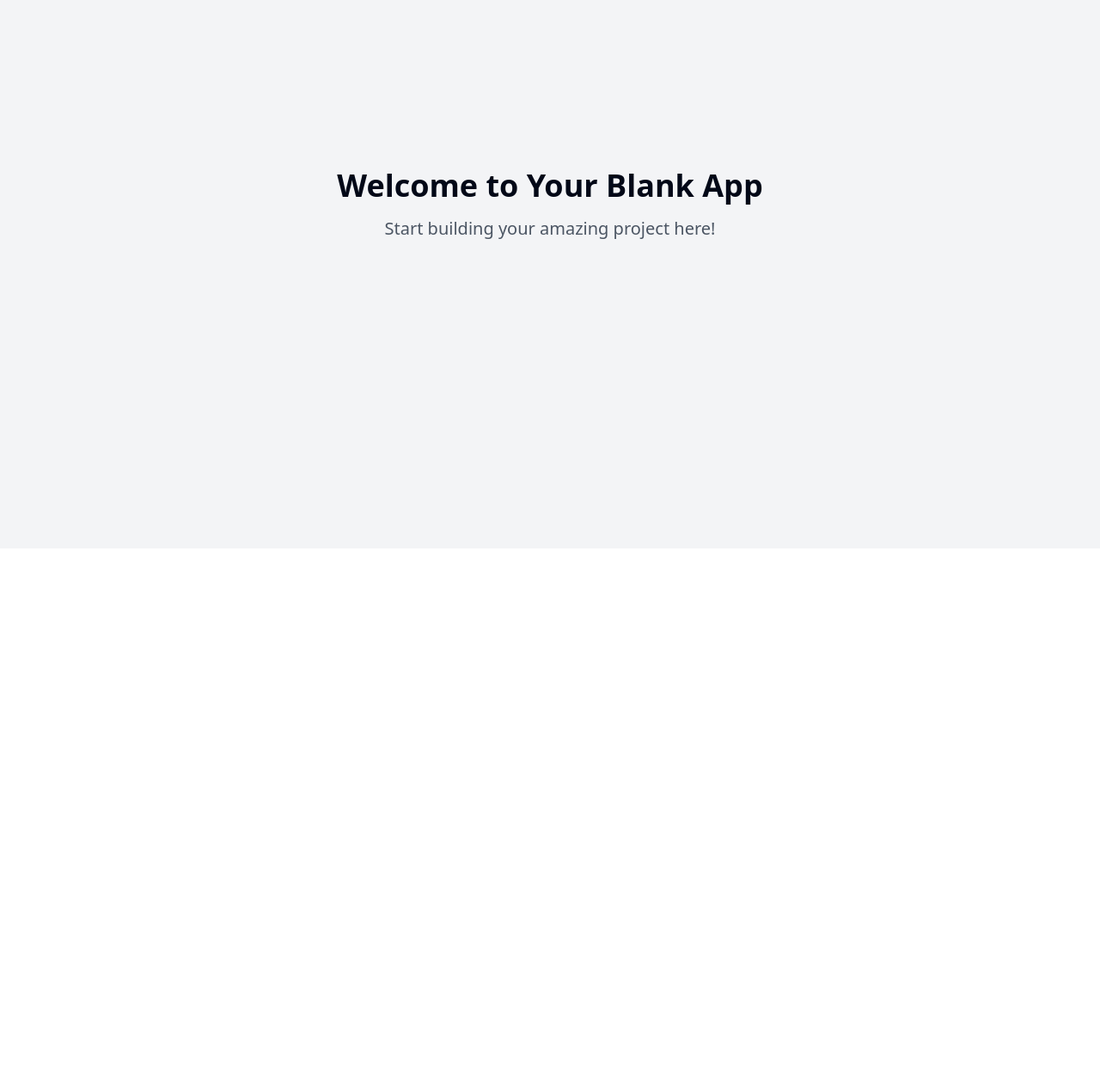
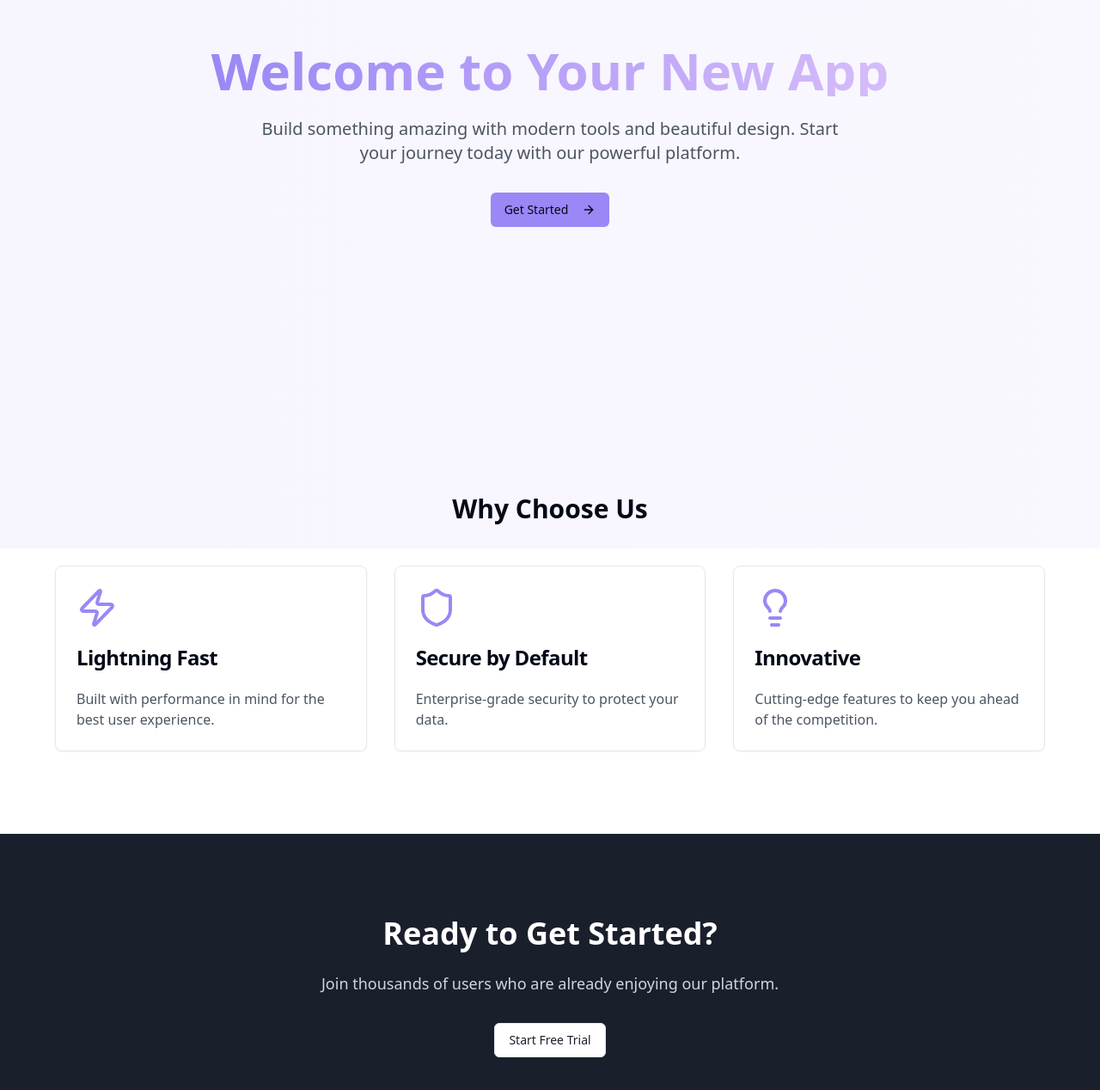
Before and after one commit to ihebchebbi19983/react-sparkle-flare, a React (Vite) app: page / in a window 1280 px wide. Shown: the part 162-1430 px from the top of the page at 86% size. Before the commit the page ends 800 px from the top, so only its background shows below. Built offline with nearby package versions, Linux system fonts and the light colour scheme.

Commit message:
Start React JS project
Initialized a new React JS project with the necessary configuration and structure.
[skip gpt_engineer]

```diff
--- a/index.html
+++ b/index.html
@@ -3,12 +3,12 @@
   <head>
     <meta charset="UTF-8" />
     <meta name="viewport" content="width=device-width, initial-scale=1.0" />
-    <title>react-sparkle-flare</title>
-    <meta name="description" content="Lovable Generated Project" />
+    <title>Your Modern Web App</title>
+    <meta name="description" content="A beautiful modern web application" />
     <meta name="author" content="Lovable" />
     <meta property="og:image" content="/og-image.png" />
+    <link href="https://fonts.googleapis.com/css2?family=Inter:wght@400;500;600;700&display=swap" rel="stylesheet">
   </head>
-
   <body>
     <div id="root"></div>
     <script src="https://cdn.gpteng.co/gptengineer.js" type="module"></script>
--- /dev/null
+++ b/src/components/CTA.tsx
@@ -0,0 +1,17 @@
+import { Button } from "@/components/ui/button";
+
+export const CTA = () => {
+  return (
+    <div className="bg-primary-dark text-white py-24 px-4">
+      <div className="max-w-4xl mx-auto text-center">
+        <h2 className="text-3xl md:text-4xl font-bold mb-6">Ready to Get Started?</h2>
+        <p className="text-lg mb-8 text-gray-300">
+          Join thousands of users who are already enjoying our platform.
+        </p>
+        <Button variant="outline" className="bg-white text-primary-dark hover:bg-gray-100">
+          Start Free Trial
+        </Button>
+      </div>
+    </div>
+  );
+};
--- /dev/null
+++ b/src/components/Features.tsx
@@ -0,0 +1,41 @@
+import { Lightbulb, Shield, Zap } from "lucide-react";
+import { Card, CardContent, CardHeader, CardTitle } from "@/components/ui/card";
+
+const features = [
+  {
+    title: "Lightning Fast",
+    description: "Built with performance in mind for the best user experience.",
+    icon: Zap,
+  },
+  {
+    title: "Secure by Default",
+    description: "Enterprise-grade security to protect your data.",
+    icon: Shield,
+  },
+  {
+    title: "Innovative",
+    description: "Cutting-edge features to keep you ahead of the competition.",
+    icon: Lightbulb,
+  },
+];
+
+export const Features = () => {
+  return (
+    <div className="py-24 px-4">
+      <h2 className="text-3xl font-bold text-center mb-12">Why Choose Us</h2>
+      <div className="grid grid-cols-1 md:grid-cols-3 gap-8 max-w-6xl mx-auto">
+        {features.map((feature) => (
+          <Card key={feature.title} className="border border-gray-200 hover:shadow-lg transition-shadow">
+            <CardHeader>
+              <feature.icon className="h-12 w-12 text-primary mb-4" />
+              <CardTitle>{feature.title}</CardTitle>
+            </CardHeader>
+            <CardContent>
+              <p className="text-gray-600">{feature.description}</p>
+            </CardContent>
+          </Card>
+        ))}
+      </div>
+    </div>
+  );
+};
--- /dev/null
+++ b/src/components/Hero.tsx
@@ -0,0 +1,21 @@
+import { ArrowRight } from "lucide-react";
+import { Button } from "@/components/ui/button";
+
+export const Hero = () => {
+  return (
+    <div className="min-h-[80vh] flex flex-col items-center justify-center text-center px-4">
+      <div className="absolute inset-0 -z-10 bg-gradient-to-r from-primary to-secondary-light opacity-10 animate-gradient" />
+      <h1 className="text-4xl md:text-6xl font-bold mb-6 bg-gradient-to-r from-primary to-secondary-light bg-clip-text text-transparent">
+        Welcome to Your New App
+      </h1>
+      <p className="text-lg md:text-xl text-gray-600 max-w-2xl mb-8">
+        Build something amazing with modern tools and beautiful design. Start your journey today
+        with our powerful platform.
+      </p>
+      <Button className="group">
+        Get Started
+        <ArrowRight className="ml-2 h-4 w-4 transition-transform group-hover:translate-x-1" />
+      </Button>
+    </div>
+  );
+};
--- a/src/pages/Index.tsx
+++ b/src/pages/Index.tsx
@@ -1,12 +1,13 @@
-// Update this page (the content is just a fallback if you fail to update the page)
+import { Hero } from "@/components/Hero";
+import { Features } from "@/components/Features";
+import { CTA } from "@/components/CTA";
 
 const Index = () => {
   return (
-    <div className="min-h-screen flex items-center justify-center bg-gray-100">
-      <div className="text-center">
-        <h1 className="text-4xl font-bold mb-4">Welcome to Your Blank App</h1>
-        <p className="text-xl text-gray-600">Start building your amazing project here!</p>
-      </div>
+    <div className="min-h-screen">
+      <Hero />
+      <Features />
+      <CTA />
     </div>
   );
 };
--- a/tailwind.config.ts
+++ b/tailwind.config.ts
@@ -12,85 +12,43 @@ export default {
   theme: {
     container: {
       center: true,
-			padding: '2rem',
+      padding: "2rem",
       screens: {
-				'2xl': '1400px'
-			}
+        "2xl": "1400px",
+      },
     },
     extend: {
       colors: {
-				border: 'hsl(var(--border))',
-				input: 'hsl(var(--input))',
-				ring: 'hsl(var(--ring))',
-				background: 'hsl(var(--background))',
-				foreground: 'hsl(var(--foreground))',
+        border: "hsl(var(--border))",
+        input: "hsl(var(--input))",
+        ring: "hsl(var(--ring))",
+        background: "hsl(var(--background))",
+        foreground: "hsl(var(--foreground))",
         primary: {
-					DEFAULT: 'hsl(var(--primary))',
-					foreground: 'hsl(var(--primary-foreground))'
+          DEFAULT: "#9b87f5",
+          dark: "#1A1F2C",
         },
         secondary: {
-					DEFAULT: 'hsl(var(--secondary))',
-					foreground: 'hsl(var(--secondary-foreground))'
+          DEFAULT: "#7E69AB",
+          light: "#D6BCFA",
         },
-				destructive: {
-					DEFAULT: 'hsl(var(--destructive))',
-					foreground: 'hsl(var(--destructive-foreground))'
       },
-				muted: {
-					DEFAULT: 'hsl(var(--muted))',
-					foreground: 'hsl(var(--muted-foreground))'
-				},
-				accent: {
-					DEFAULT: 'hsl(var(--accent))',
-					foreground: 'hsl(var(--accent-foreground))'
-				},
-				popover: {
-					DEFAULT: 'hsl(var(--popover))',
-					foreground: 'hsl(var(--popover-foreground))'
-				},
-				card: {
-					DEFAULT: 'hsl(var(--card))',
-					foreground: 'hsl(var(--card-foreground))'
-				},
-				sidebar: {
-					DEFAULT: 'hsl(var(--sidebar-background))',
-					foreground: 'hsl(var(--sidebar-foreground))',
-					primary: 'hsl(var(--sidebar-primary))',
-					'primary-foreground': 'hsl(var(--sidebar-primary-foreground))',
-					accent: 'hsl(var(--sidebar-accent))',
-					'accent-foreground': 'hsl(var(--sidebar-accent-foreground))',
-					border: 'hsl(var(--sidebar-border))',
-					ring: 'hsl(var(--sidebar-ring))'
-				}
-			},
-			borderRadius: {
-				lg: 'var(--radius)',
-				md: 'calc(var(--radius) - 2px)',
-				sm: 'calc(var(--radius) - 4px)'
+      animation: {
+        "gradient": "gradient 8s linear infinite",
       },
       keyframes: {
-				'accordion-down': {
-					from: {
-						height: '0'
+        gradient: {
+          "0%, 100%": {
+            "background-size": "200% 200%",
+            "background-position": "left center",
           },
-					to: {
-						height: 'var(--radix-accordion-content-height)'
-					}
+          "50%": {
+            "background-size": "200% 200%",
+            "background-position": "right center",
           },
-				'accordion-up': {
-					from: {
-						height: 'var(--radix-accordion-content-height)'
         },
-					to: {
-						height: '0'
-					}
-				}
       },
-			animation: {
-				'accordion-down': 'accordion-down 0.2s ease-out',
-				'accordion-up': 'accordion-up 0.2s ease-out'
-			}
-		}
+    },
   },
   plugins: [require("tailwindcss-animate")],
 } satisfies Config;
```
Lines whose indentation alone changed are shown as unchanged.
